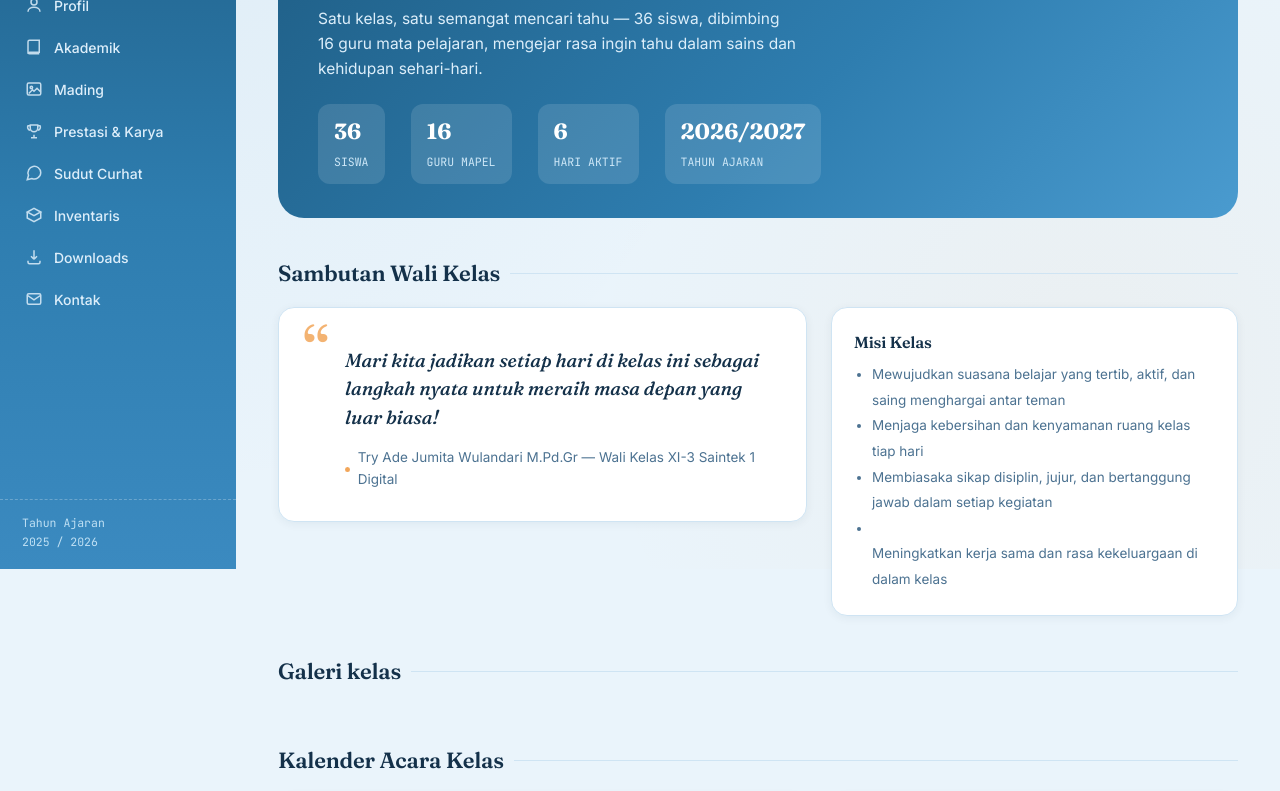
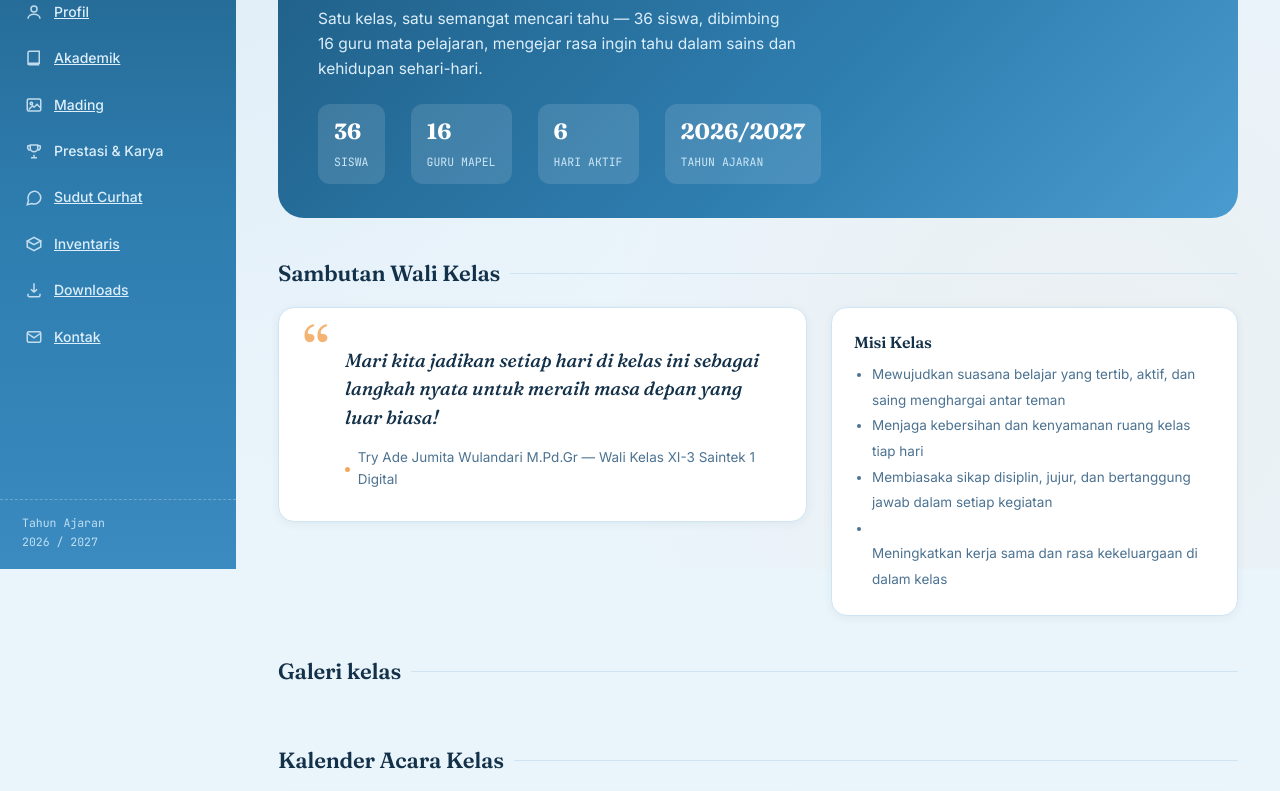
Before and after one commit to shafaauliaefendi/shafa, a plain HTML site: page index.html in a window 1280 px wide. Shown: the part 231-1022 px from the top of the page. Drawn offline with Linux system fonts and the light colour scheme.

Commit message:
Update navigation buttons to links and change year

```diff
--- a/index.html
+++ b/index.html
@@ -456,17 +456,17 @@ details.tree-node > summary:hover{background:var(--bg-soft);}
       <span>Ruang Kelas Digital</span>
     </div>
     <nav class="tabs-nav" id="nav">
-      <button class="navlink active" data-page="beranda"><svg viewBox="0 0 24 24" fill="none" stroke="currentColor" stroke-width="2"><path d="M3 11l9-8 9 8"/><path d="M5 10v10h14V10"/></svg>Beranda</button>
-      <button class="navlink" data-page="profil"><svg viewBox="0 0 24 24" fill="none" stroke="currentColor" stroke-width="2"><circle cx="12" cy="8" r="4"/><path d="M4 21c0-4 4-6 8-6s8 2 8 6"/></svg>Profil</button>
-      <button class="navlink" data-page="akademik"><svg viewBox="0 0 24 24" fill="none" stroke="currentColor" stroke-width="2"><path d="M4 19V5a2 2 0 012-2h13v16H6a2 2 0 00-2 2zm0 0a2 2 0 002 2h13"/></svg>Akademik</button>
-      <button class="navlink" data-page="mading"><svg viewBox="0 0 24 24" fill="none" stroke="currentColor" stroke-width="2"><rect x="3" y="4" width="18" height="16" rx="2"/><circle cx="8.5" cy="10" r="1.6"/><path d="M21 16l-5-5-4 4-2-2-5 5"/></svg>Mading</button>
-      <button class="navlink" data-page="prestasi"><svg viewBox="0 0 24 24" fill="none" stroke="currentColor" stroke-width="2"><path d="M8 21h8M12 17v4M7 4h10v4a5 5 0 01-10 0V4z"/><path d="M17 5h3a4 4 0 01-3 6M7 5H4a4 4 0 003 6"/></svg>Prestasi & Karya</button>
-      <button class="navlink" data-page="curhat"><svg viewBox="0 0 24 24" fill="none" stroke="currentColor" stroke-width="2"><path d="M21 11.5a8.5 8.5 0 01-11.9 7.8L3 21l1.7-6A8.5 8.5 0 1121 11.5z"/></svg>Sudut Curhat</button>
-      <button class="navlink" data-page="inventaris"><svg viewBox="0 0 24 24" fill="none" stroke="currentColor" stroke-width="2"><path d="M21 8l-9-5-9 5 9 5 9-5z"/><path d="M3 8v8l9 5 9-5V8"/></svg>Inventaris</button>
-      <button class="navlink" data-page="downloads"><svg viewBox="0 0 24 24" fill="none" stroke="currentColor" stroke-width="2"><path d="M12 3v12m0 0l-4-4m4 4l4-4"/><path d="M4 17v2a2 2 0 002 2h12a2 2 0 002-2v-2"/></svg>Downloads</button>
-      <button class="navlink" data-page="kontak"><svg viewBox="0 0 24 24" fill="none" stroke="currentColor" stroke-width="2"><rect x="3" y="5" width="18" height="14" rx="2"/><path d="M3 7l9 6 9-6"/></svg>Kontak</button>
+      <a class="navlink active" href="index.html"data-page="beranda"><svg viewBox="0 0 24 24" fill="none" stroke="currentColor" stroke-width="2"><path d="M3 11l9-8 9 8"/><path d="M5 10v10h14V10"/></svg>Beranda</a>
+      <a class="navlink" href="index.html"data-page="profil"><svg viewBox="0 0 24 24" fill="none" stroke="currentColor" stroke-width="2"><circle cx="12" cy="8" r="4"/><path d="M4 21c0-4 4-6 8-6s8 2 8 6"/></svg>Profil</a>
+      <a class="navlink" href="index.html"data-page="akademik"><svg viewBox="0 0 24 24" fill="none" stroke="currentColor" stroke-width="2"><path d="M4 19V5a2 2 0 012-2h13v16H6a2 2 0 00-2 2zm0 0a2 2 0 002 2h13"/></svg>Akademik</>
+      <a class="navlink" href="index.html"data-page="mading"><svg viewBox="0 0 24 24" fill="none" stroke="currentColor" stroke-width="2"><rect x="3" y="4" width="18" height="16" rx="2"/><circle cx="8.5" cy="10" r="1.6"/><path d="M21 16l-5-5-4 4-2-2-5 5"/></svg>Mading</a>
+      <a class="navlink" href"=index.html"data-page="prestasi"><svg viewBox="0 0 24 24" fill="none" stroke="currentColor" stroke-width="2"><path d="M8 21h8M12 17v4M7 4h10v4a5 5 0 01-10 0V4z"/><path d="M17 5h3a4 4 0 01-3 6M7 5H4a4 4 0 003 6"/></svg>Prestasi & Karya</a>
+      <a class="navlink" href="index.html"data-page="curhat"><svg viewBox="0 0 24 24" fill="none" stroke="currentColor" stroke-width="2"><path d="M21 11.5a8.5 8.5 0 01-11.9 7.8L3 21l1.7-6A8.5 8.5 0 1121 11.5z"/></svg>Sudut Curhat</a>
+      <a class="navlink" href="index.html"data-page="inventaris"><svg viewBox="0 0 24 24" fill="none" stroke="currentColor" stroke-width="2"><path d="M21 8l-9-5-9 5 9 5 9-5z"/><path d="M3 8v8l9 5 9-5V8"/></svg>Inventaris</a>
+      <a class="navlink" href="index.html"data-page="downloads"><svg viewBox="0 0 24 24" fill="none" stroke="currentColor" stroke-width="2"><path d="M12 3v12m0 0l-4-4m4 4l4-4"/><path d="M4 17v2a2 2 0 002 2h12a2 2 0 002-2v-2"/></svg>Downloads</a>
+      <a class="navlink" href="index.html"data-page="kontak"><svg viewBox="0 0 24 24" fill="none" stroke="currentColor" stroke-width="2"><rect x="3" y="5" width="18" height="14" rx="2"/><path d="M3 7l9 6 9-6"/></svg>Kontak</a>
     </nav>
-    <div class="sidebar-foot">Tahun Ajaran<br>2025 / 2026</div>
+    <div class="sidebar-foot">Tahun Ajaran<br>2026 / 2027</div>
   </aside>
 
   <!-- MAIN -->
```
